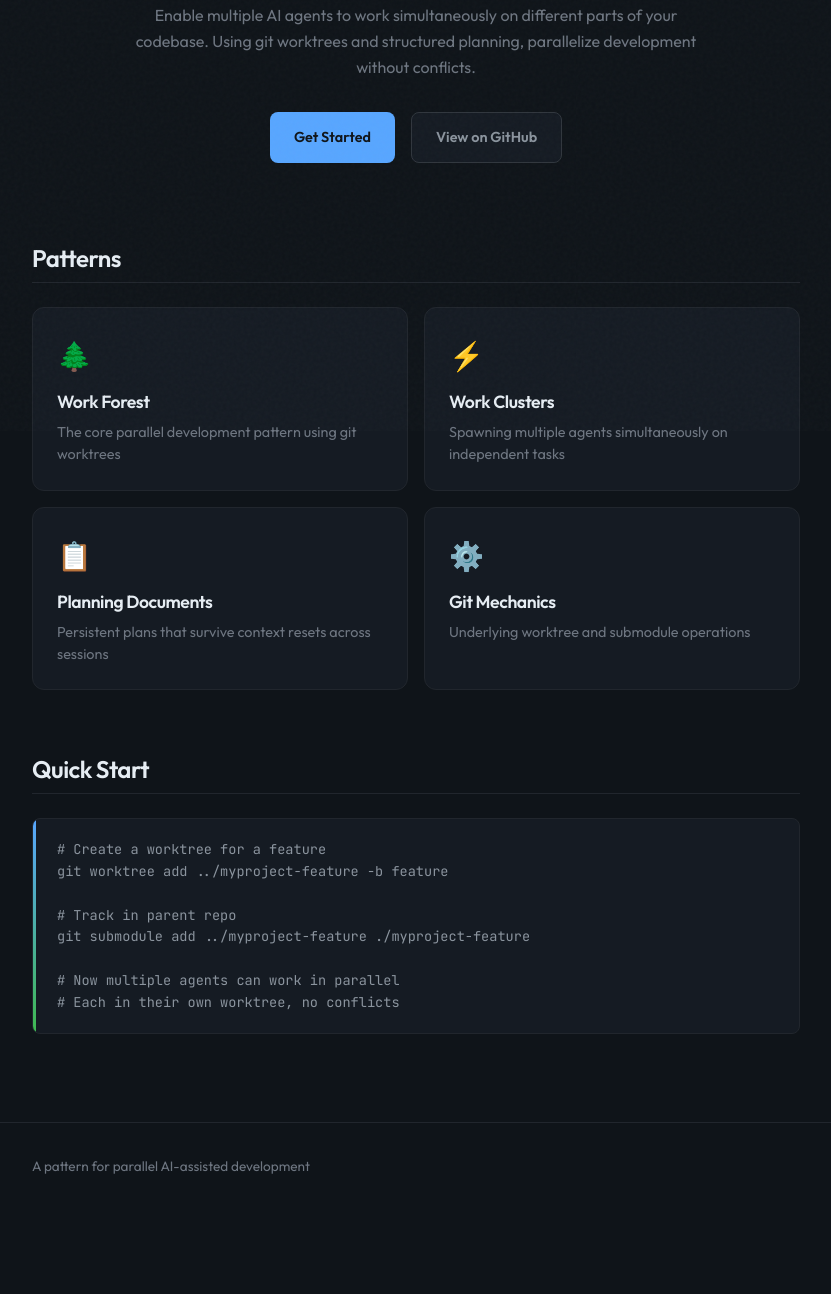
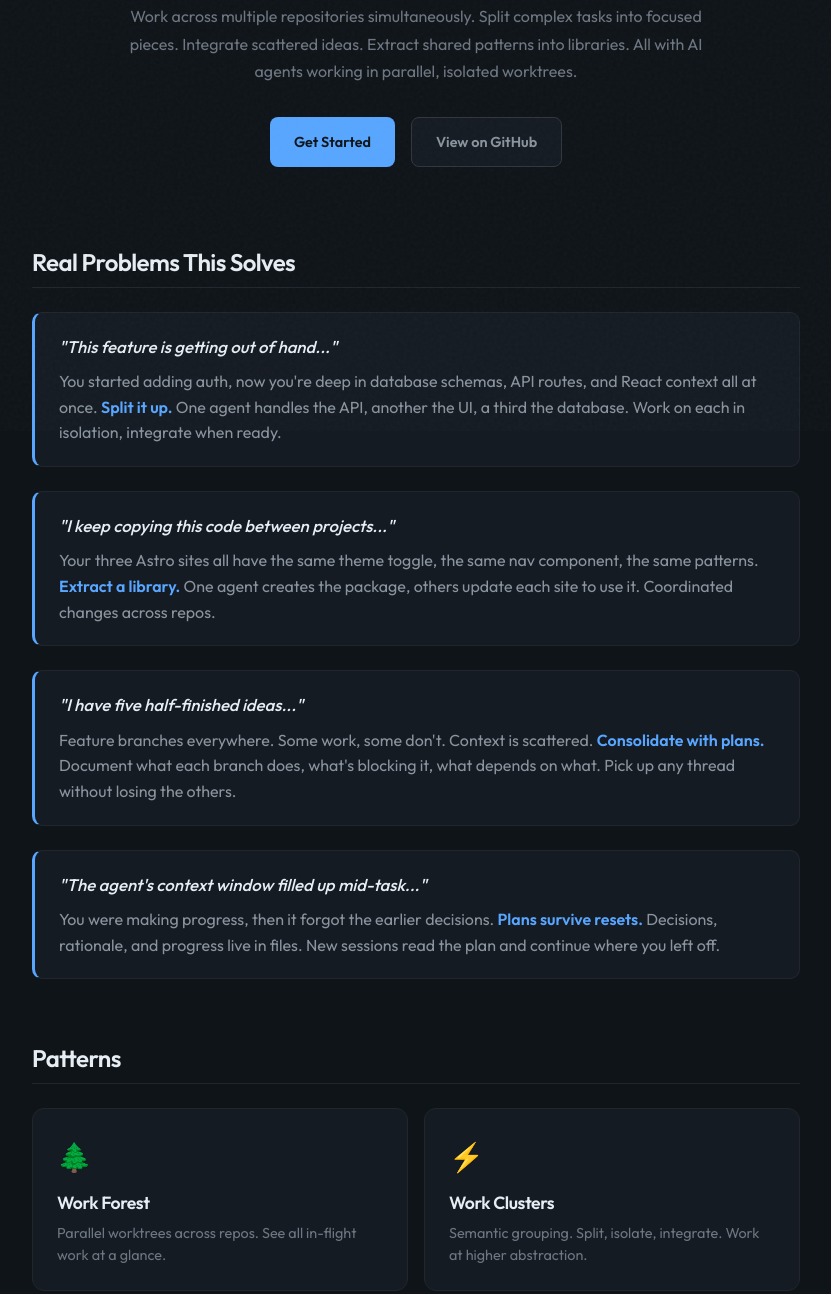
Before and after one commit to mohamedmanzo/workforest.space, an Astro site: page / in a window 1280 px wide. Shown: the part 369-1663 px from the top of the page, without its empty margins (224-1055 px from the left). Before the commit the page ends 1579 px from the top, so only its background shows below. Built offline with nearby package versions, Linux system fonts and the light colour scheme; Astro itself is replaced by a stand-in of ours.

Commit message:
Add concrete real-world problem examples to homepage
- Feature complexity explosion → split and isolate
- Duplicated code across repos → extract library
- Scattered half-finished ideas → consolidate with plans
- Context window resets → plans survive sessions

Co-Authored-By: Claude Opus 4.5 <noreply@anthropic.com>

```diff
--- a/src/pages/index.astro
+++ b/src/pages/index.astro
@@ -8,8 +8,9 @@ import Base from '../layouts/Base.astro';
     <h1>Work Forest</h1>
     <p class="tagline">A pattern for parallel AI-assisted development</p>
     <p class="hero-desc">
-      Enable multiple AI agents to work simultaneously on different parts of your codebase.
-      Using git worktrees and structured planning, parallelize development without conflicts.
+      Work across multiple repositories simultaneously. Split complex tasks into focused pieces.
+      Integrate scattered ideas. Extract shared patterns into libraries. All with AI agents
+      working in parallel, isolated worktrees.
     </p>
     <div class="hero-cta">
       <a href="/patterns/work-forest" class="btn btn-primary">Get Started</a>
@@ -19,42 +20,69 @@ import Base from '../layouts/Base.astro';
     </div>
   </section>
 
+  <section class="problems">
+    <h2>Real Problems This Solves</h2>
+    <div class="problem-list">
+      <div class="problem">
+        <div class="problem-scenario">"This feature is getting out of hand..."</div>
+        <p>You started adding auth, now you're deep in database schemas, API routes, and React context all at once. <strong>Split it up.</strong> One agent handles the API, another the UI, a third the database. Work on each in isolation, integrate when ready.</p>
+      </div>
+      <div class="problem">
+        <div class="problem-scenario">"I keep copying this code between projects..."</div>
+        <p>Your three Astro sites all have the same theme toggle, the same nav component, the same patterns. <strong>Extract a library.</strong> One agent creates the package, others update each site to use it. Coordinated changes across repos.</p>
+      </div>
+      <div class="problem">
+        <div class="problem-scenario">"I have five half-finished ideas..."</div>
+        <p>Feature branches everywhere. Some work, some don't. Context is scattered. <strong>Consolidate with plans.</strong> Document what each branch does, what's blocking it, what depends on what. Pick up any thread without losing the others.</p>
+      </div>
+      <div class="problem">
+        <div class="problem-scenario">"The agent's context window filled up mid-task..."</div>
+        <p>You were making progress, then it forgot the earlier decisions. <strong>Plans survive resets.</strong> Decisions, rationale, and progress live in files. New sessions read the plan and continue where you left off.</p>
+      </div>
+    </div>
+  </section>
+
   <section class="patterns">
     <h2>Patterns</h2>
     <div class="pattern-grid">
       <a href="/patterns/work-forest" class="pattern-card">
         <div class="pattern-icon">🌲</div>
         <h3>Work Forest</h3>
-        <p>The core parallel development pattern using git worktrees</p>
+        <p>Parallel worktrees across repos. See all in-flight work at a glance.</p>
       </a>
       <a href="/patterns/work-clusters" class="pattern-card">
         <div class="pattern-icon">⚡</div>
         <h3>Work Clusters</h3>
-        <p>Spawning multiple agents simultaneously on independent tasks</p>
+        <p>Semantic grouping. Split, isolate, integrate. Work at higher abstraction.</p>
       </a>
       <a href="/patterns/planning" class="pattern-card">
         <div class="pattern-icon">📋</div>
         <h3>Planning Documents</h3>
-        <p>Persistent plans that survive context resets across sessions</p>
+        <p>Persistent context. Decisions that survive session resets.</p>
       </a>
       <a href="/patterns/git-mechanics" class="pattern-card">
         <div class="pattern-icon">⚙️</div>
         <h3>Git Mechanics</h3>
-        <p>Underlying worktree and submodule operations</p>
+        <p>Worktrees, submodules, dirty state. The git primitives underneath.</p>
       </a>
     </div>
   </section>
 
   <section class="quick-start">
     <h2>Quick Start</h2>
-    <pre><code># Create a worktree for a feature
-git worktree add ../myproject-feature -b feature
+    <pre><code># You're working on site-a and site-b, both need the same component
 
-# Track in parent repo
-git submodule add ../myproject-feature ./myproject-feature
+# Create worktrees for the library and both sites
+git worktree add ../my-lib -b extract-component
+git worktree add ../site-a-update -b use-my-lib
+git worktree add ../site-b-update -b use-my-lib
 
-# Now multiple agents can work in parallel
-# Each in their own worktree, no conflicts</code></pre>
+# Agents work in parallel:
+# Agent 1: Extract component into my-lib
+# Agent 2: Update site-a imports
+# Agent 3: Update site-b imports
+
+# Integration agent merges and verifies everything works</code></pre>
   </section>
 </Base>
 
@@ -93,10 +121,10 @@ git submodule add ../myproject-feature ./myproject-feature
   }
 
   .hero-desc {
-    max-width: 36rem;
+    max-width: 38rem;
     margin: 0 auto 2rem;
     color: var(--fg-subtle);
-    line-height: 1.6;
+    line-height: 1.7;
   }
 
   .hero-cta {
@@ -137,6 +165,47 @@ git submodule add ../myproject-feature ./myproject-feature
   .btn-secondary:hover {
     color: var(--fg);
     border-color: var(--fg-subtle);
+  }
+
+  .problems {
+    padding: 2rem 0;
+  }
+
+  .problems h2 {
+    margin-top: 0;
+    margin-bottom: 1.5rem;
+  }
+
+  .problem-list {
+    display: flex;
+    flex-direction: column;
+    gap: 1.5rem;
+  }
+
+  .problem {
+    padding: 1.25rem 1.5rem;
+    background: var(--bg-elevated);
+    border: 1px solid var(--border-subtle);
+    border-radius: 10px;
+    border-left: 3px solid var(--accent);
+  }
+
+  .problem-scenario {
+    font-size: 1.05rem;
+    font-weight: 500;
+    color: var(--fg);
+    margin-bottom: 0.5rem;
+    font-style: italic;
+  }
+
+  .problem p {
+    margin: 0;
+    color: var(--fg-muted);
+    line-height: 1.6;
+  }
+
+  .problem strong {
+    color: var(--accent);
   }
 
   .patterns {
```
